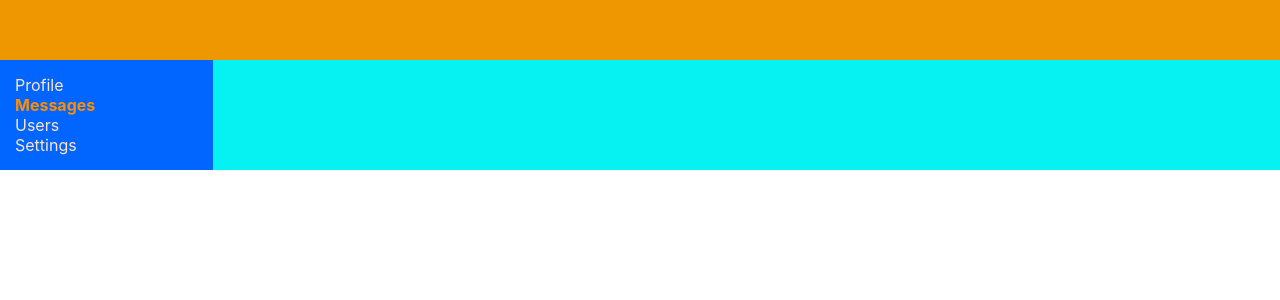
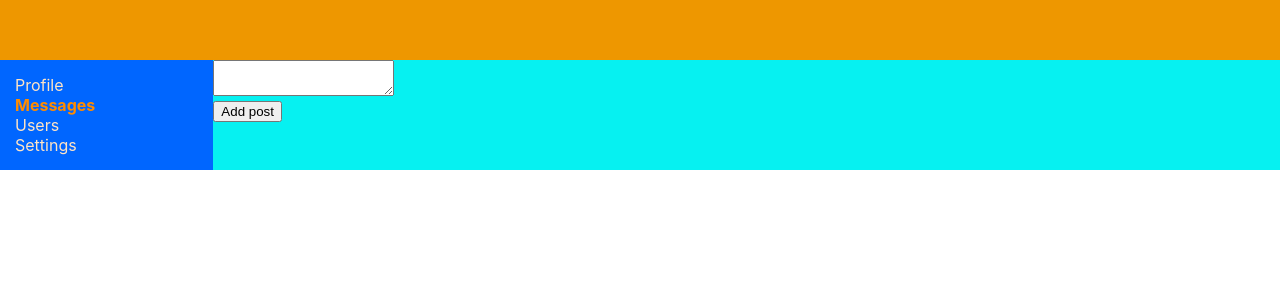
Before and after one commit to Oleg-Melnikow/social_network_lite, a React (Create React App) app: page /dialogs in a window 1280 px wide. Shown: the top 300 px of the page. Built offline with nearby package versions, Linux system fonts and the light colour scheme.

Commit message:
add Dialogs component

```diff
--- a/src/App.tsx
+++ b/src/App.tsx
@@ -4,6 +4,7 @@ import './App.css';
 import {Header} from "./components/Header/Header";
 import {NavBar} from "./components/NavBar/NavBar";
 import {Profile} from "./components/Profile/Profile";
+import Dialogs from "./components/Dialogs/Dialogs";
 
 function App() {
   return (
@@ -12,6 +13,7 @@ function App() {
         <NavBar/>
           <div className="wrap-content">
               <Route path="/profile" render={() => <Profile/>}/>
+              <Route path="/dialogs" render={() => <Dialogs/>}/>
           </div>
       </div>
   );
--- /dev/null
+++ b/src/components/Dialogs/Dialogs.tsx
@@ -0,0 +1,41 @@
+import React, {ChangeEvent} from "react";
+import {addMessage, DialogsPageType, onMessageChange} from "../../redux/dialogsReducer";
+import {AppStateType} from "../../redux/store";
+import {connect} from "react-redux";
+
+const Dialogs = (props: DialogsPropsType) => {
+
+    const onChangeMessageHandler = (event: ChangeEvent<HTMLTextAreaElement>) => {
+        props.onMessageChange(event.currentTarget.value)
+    }
+
+    return (
+        <div>
+            <div>
+                <textarea value={props.dialogsPage.newMessageBody}
+                          onChange={onChangeMessageHandler}
+                          name="post" id="newPost"/>
+            </div>
+            <div>
+                <button onClick={props.addMessage}>Add post</button>
+            </div>
+        </div>
+    )
+}
+
+type mapStateToPropsType = {
+    dialogsPage: DialogsPageType
+}
+
+type mapDispatchToProps = {
+    addMessage: () => void,
+    onMessageChange: (message: string) => void
+}
+
+type DialogsPropsType = mapStateToPropsType & mapDispatchToProps;
+
+let mapStateToProps = (state: AppStateType): mapStateToPropsType => ({
+    dialogsPage: state.dialogsPage
+})
+
+export default connect(mapStateToProps, {addMessage, onMessageChange})(Dialogs);
```
